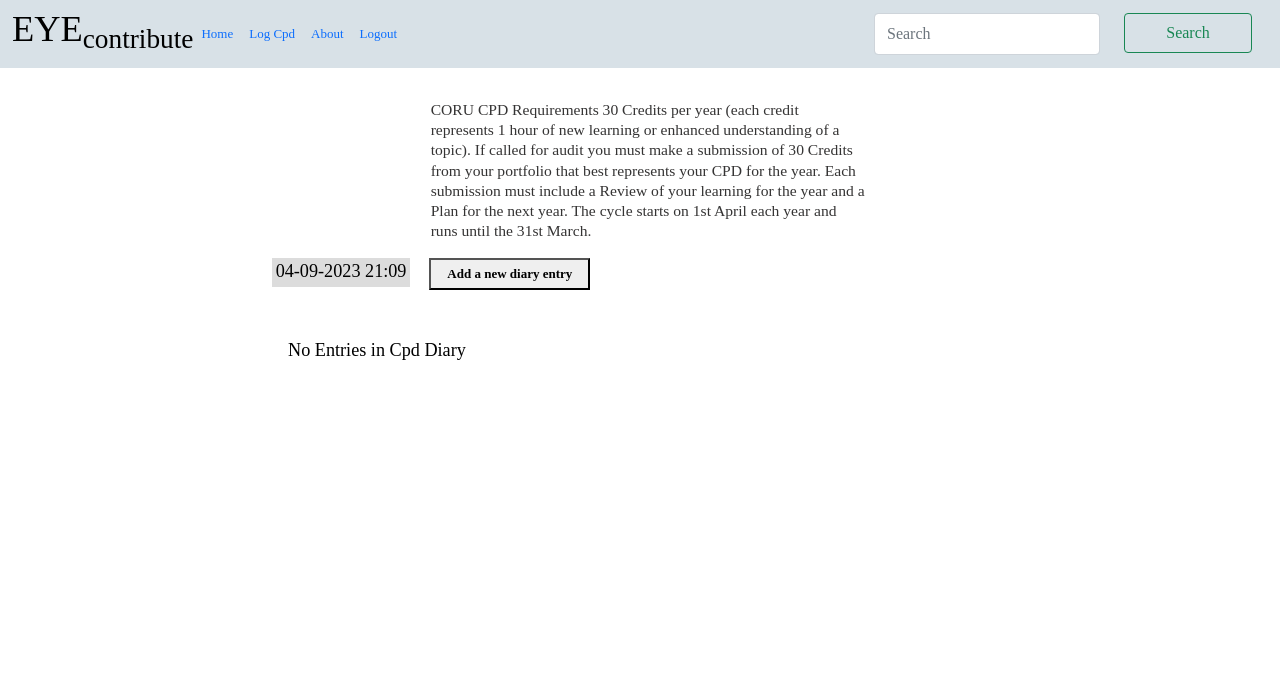
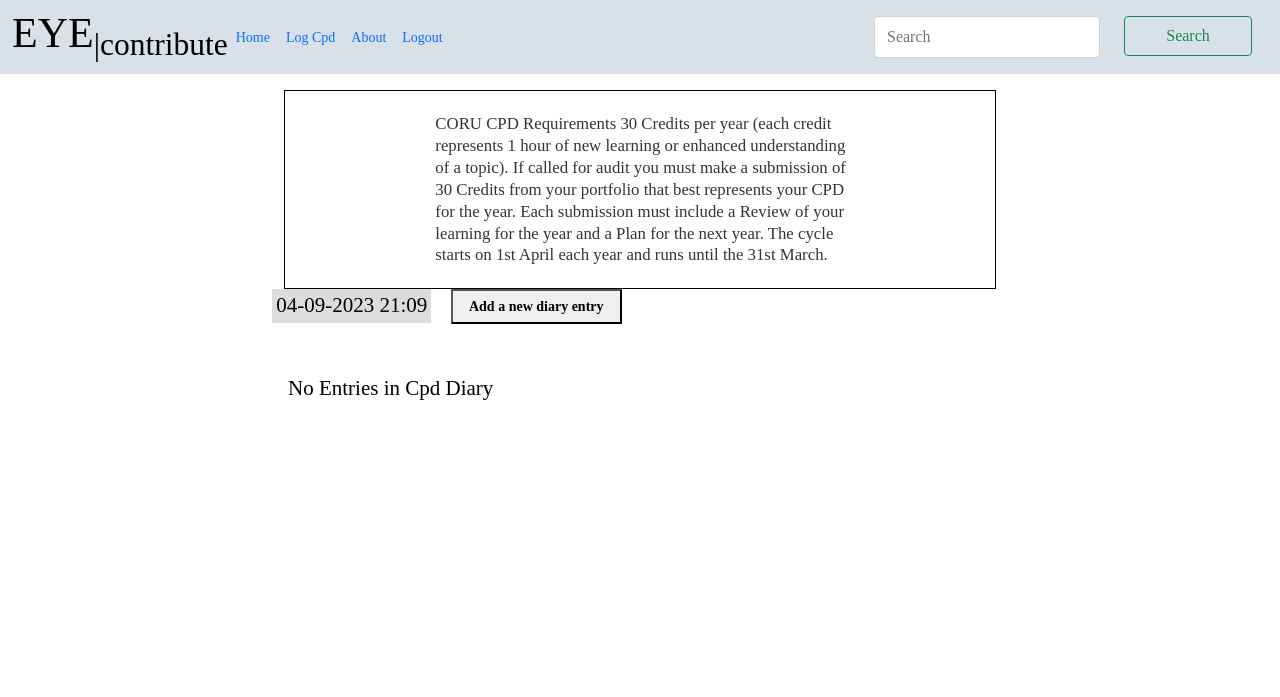
Before and after one commit to DaveTrev/p4-Django-diary, a Django app: page /entrylist/ in a window 1280 px wide. Shown: the top 697 px of the page. Run offline with Django 3.2, Linux system fonts and the light colour scheme; the visitor is signed in with stand-in values (Sample User, id 1); data that the repository does not hold is empty; some web fonts are replaced.

Commit message:
added border to cpd requirements p entry_list

```diff
--- a/static/style.css
+++ b/static/style.css
@@ -6,18 +6,18 @@
 
 body {
     font-family: 'Times New Roman', Times, serif;
-    font-size: 13px;
+    font-size: 14px;
 }
 
 a {
     color: inherit;
 }
 a:hover {
-    opacity: 0.7;
+    opacity: 0.15;
 }
 
 h1 {
-    font-size: 2.8em;
+    font-size: 3em;
 }
 
 h1 a {
@@ -25,7 +25,7 @@ h1 a {
 }
 
 h2, h3 {
-    font-size: 1.4em;
+    font-size: 1.5em;
     margin: 0;
     display: inline-block;
     padding: 0.5rem 1rem;
@@ -41,7 +41,7 @@ h2, h3 {
 }
 
 article {
-    margin-bottom: 2.5rem;
+    margin-bottom: 2.6rem;
 }
 
 p {
@@ -103,6 +103,9 @@ input[type="submit"] {
     margin: 1rem 0;
 }
 
+ /* Navbar
+  ------------------------- */
+
 /* cpd entry form styling */
 .cpd-entry {
     background-color: #bbcff09f;
@@ -154,11 +157,6 @@ body {
 
   @media (min-width: 40em) {
     /* Bump up size of carousel content */
-    .carousel-caption p {
-      margin-bottom: 1.25rem;
-      font-size: 1.25rem;
-      line-height: 1.4;
-    }
 
     .featurette-heading {
       font-size: 50px;
--- a/templates/base.html
+++ b/templates/base.html
@@ -24,14 +24,14 @@
 
     <nav class="navbar navbar-expand-lg bg-body-tertiary" style="background-color: #d8e1e7;">
         <div class="container-fluid">
-          <h1 class="nav-title">EYE<sub>contribute</sub></h1>
+          <h1 class="nav-title">EYE<sub>|contribute</sub></h1>
           <button class="navbar-toggler navbar-light" type="button" data-bs-toggle="collapse" data-bs-target="#navbarSupportedContent" aria-controls="navbarSupportedContent" aria-expanded="false" aria-label="Toggle navigation">
             <span class="navbar-toggler-icon"></span>
           </button>
           <div class="collapse navbar-collapse" id="navbarSupportedContent">
             <ul class="navbar-nav me-auto mb-2 mb-lg-0">
               <li class="nav-item">
-                <a class="nav-link active text-black" aria-current="page" href="{% url 'home' %}">Home</a>
+                <a class="nav-link active text-black"  aria-current="page" href="{% url 'home' %}">Home</a>
             </li>
                 <li class="nav-item">
                     <a class="nav-link active text-black" aria-current="page" href="{% url 'entry-list' %}">Log Cpd</a>
--- a/templates/entry_list.html
+++ b/templates/entry_list.html
@@ -1,11 +1,10 @@
 {% extends "base.html" %}
 
 {% block content %}
-<!-- Bootstrap form goes here! -->
 
 <div class="container">
-    <div class="row">
-      <div class="col-md-8 mt-3 offset-md-2">
+    <div class="row justify-content-center" style="border: 1px solid black; padding: 6px;">
+        <div class="col-md-8 mt-3">
   <p>CORU CPD Requirements
     30 Credits per year (each credit represents 1 hour of new learning or enhanced understanding of a topic).
     If called for audit you must make a submission of 30 Credits from your portfolio that best represents your CPD for the year.
```
